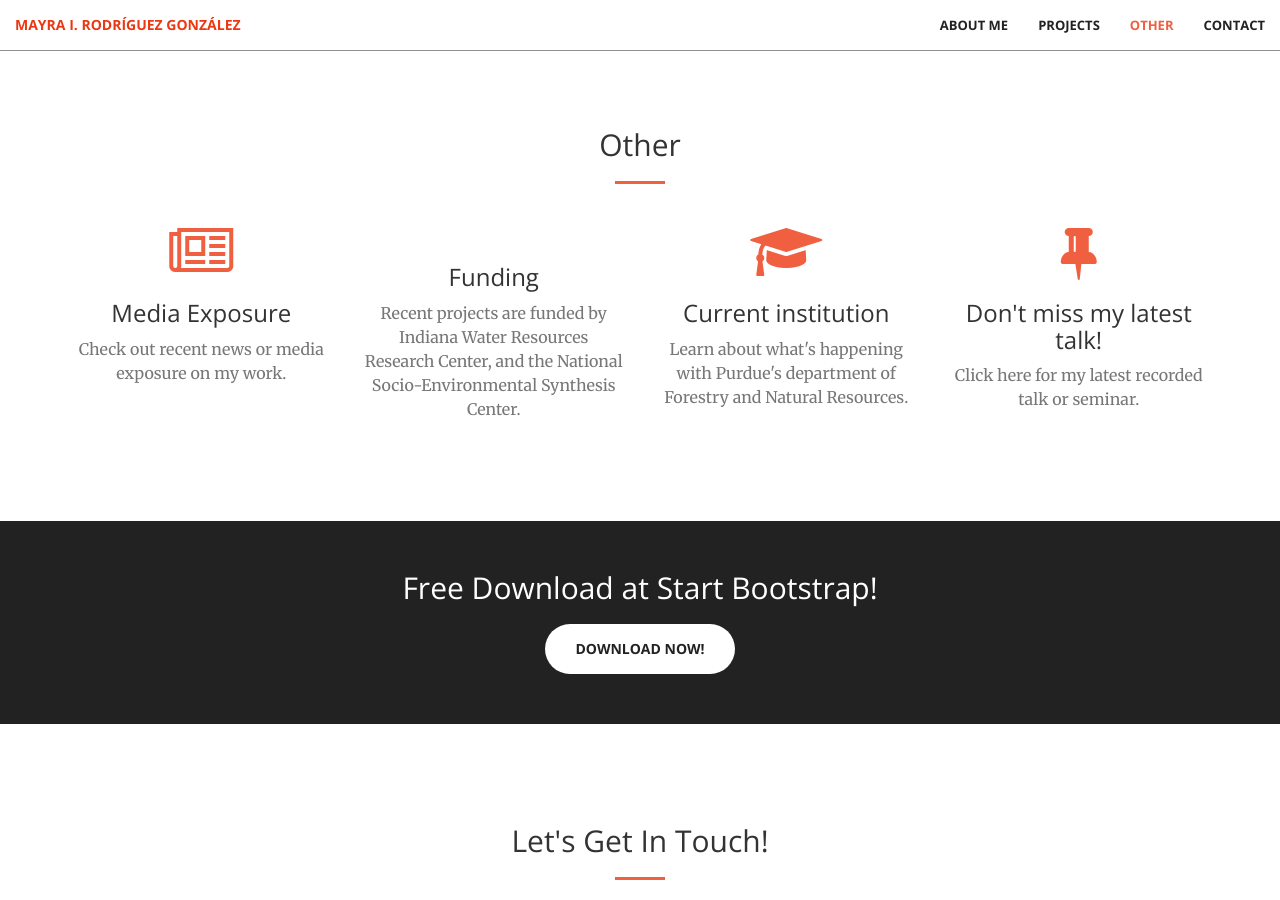
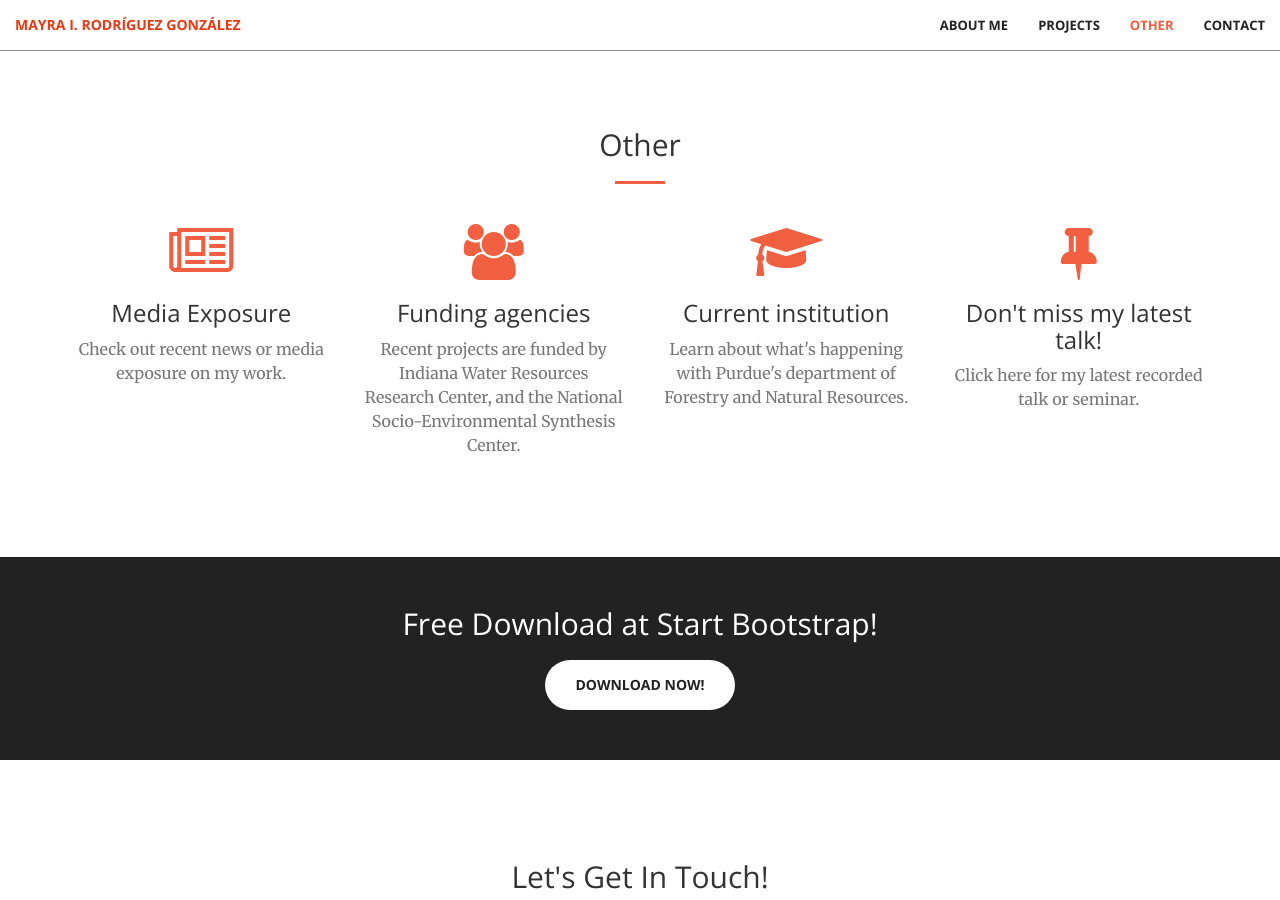
Before and after one commit to RodriguezMayraI/RodriguezMayraI.github.io, a Jekyll site: the page built from index.html, in a window 1280 px wide and 900 px high, scrolled down 1845 px. Built offline with Jekyll 4.4.1, drawn with Linux system fonts in a browser that asks for light colours.

Commit message:
Update services.html

```diff
--- a/_includes/services.html
+++ b/_includes/services.html
@@ -18,8 +18,8 @@
             </div>
             <div class="col-lg-3 col-md-6 text-center">
                 <div class="service-box">
-                    <i class="fa fa-4x fa-handshake-o wow bounceIn text-primary" data-wow-delay=".1s"></i>
-                    <h3>Funding</h3>
+                    <i class="fa fa-4x fa-users wow bounceIn text-primary" data-wow-delay=".1s"></i>
+                    <h3>Funding agencies</h3>
                     <p class="text-muted">Recent projects are funded by Indiana Water Resources Research Center, and the National Socio-Environmental Synthesis Center.</p>
                 </div>
             </div>
```
